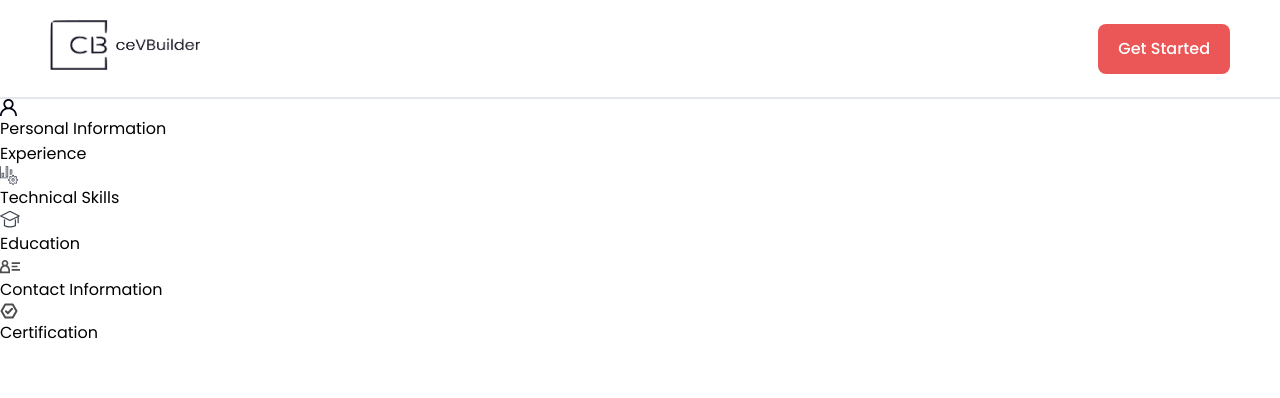
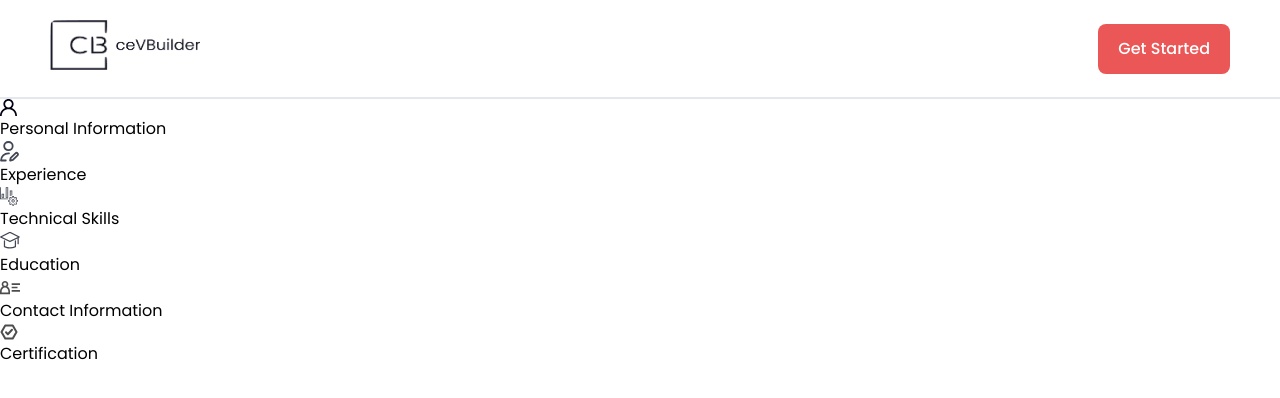
Before and after one commit to Moamal-2000/resume-builder, a Next.js app: page /builder in a window 1280 px wide. Shown: the top 398 px of the page. Built offline with nearby package versions, Linux system fonts and the light colour scheme.

Commit message:
update(iconsData): replace 'userTie' SVG icon with 'writingUser' icon

```diff
--- a/src/data/iconsData.jsx
+++ b/src/data/iconsData.jsx
@@ -20,10 +20,16 @@ export const iconsData = [
     ),
   },
   {
-    name: "userTie",
+    name: "writingUser",
     icon: (
-      <svg viewBox="0 0 448 512">
-        <path d="M96 128a128 128 0 1 0 256 0A128 128 0 1 0 96 128zm94.5 200.2l18.6 31L175.8 483.1l-36-146.9c-2-8.1-9.8-13.4-17.9-11.3C51.9 342.4 0 405.8 0 481.3c0 17 13.8 30.7 30.7 30.7l131.7 0c0 0 0 0 .1 0l5.5 0 112 0 5.5 0c0 0 0 0 .1 0l131.7 0c17 0 30.7-13.8 30.7-30.7c0-75.5-51.9-138.9-121.9-156.4c-8.1-2-15.9 3.3-17.9 11.3l-36 146.9L238.9 359.2l18.6-31c6.4-10.7-1.3-24.2-13.7-24.2L224 304l-19.7 0c-12.4 0-20.1 13.6-13.7 24.2z" />
+      <svg width="19" height="21" viewBox="0 0 19 21" fill="none">
+        <path
+          d="M5.78005 19.5H1C1 15.5266 4.32905 12.3056 8.43563 12.3056C8.61419 12.3056 8.79126 12.3116 8.96675 12.3236M12.6846 5.11111C12.6846 7.38162 10.7822 9.22222 8.43563 9.22222C6.08901 9.22222 4.1867 7.38162 4.1867 5.11111C4.1867 2.84061 6.08901 1 8.43563 1C10.7822 1 12.6846 2.84061 12.6846 5.11111ZM10.1244 19.5L12.2754 19.0837C12.463 19.0475 12.5568 19.0293 12.6442 18.9961C12.7218 18.9667 12.7956 18.9285 12.864 18.8823C12.941 18.8303 13.0086 18.7649 13.1439 18.634L17.56 14.3611C18.1467 13.7935 18.1467 12.8732 17.56 12.3056C16.9734 11.7379 16.0222 11.7379 15.4355 12.3056L11.0194 16.5784C10.8842 16.7094 10.8165 16.7747 10.7628 16.8494C10.7151 16.9154 10.6757 16.9869 10.6452 17.062C10.6109 17.1466 10.5922 17.2373 10.5546 17.4188L10.1244 19.5Z"
+          stroke="#404653"
+          strokeWidth="1.8"
+          strokeLinecap="round"
+          strokeLinejoin="round"
+        />
       </svg>
     ),
   },
--- a/src/data/staticData.js
+++ b/src/data/staticData.js
@@ -98,7 +98,7 @@ export const BUILDER_SIDEBAR_PAGES = [
   {
     title: "Experience",
     link: "/builder/experience",
-    iconName: "",
+    iconName: "writingUser",
     id: 2,
   },
   {
```
